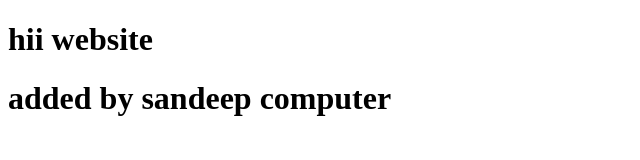
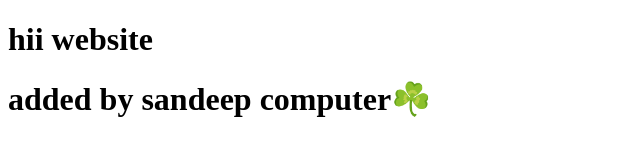
Before and after one commit to VIVEKGUPAT/inxeoz.github.io, a plain HTML site: page index.html in a window 1280 px wide. Shown: the whole page, without its empty margins (0-640 px from the left). Drawn offline with Linux system fonts and the light colour scheme.

Commit message:
emoji added in index

```diff
--- a/index.html
+++ b/index.html
@@ -5,6 +5,6 @@
     </head>
     <body>
         <h1>hii website</h1>
-        <h1>added by sandeep computer</h1>
+        <h1>added by sandeep computer☘️</h1>
     </body>
 </html>
```
